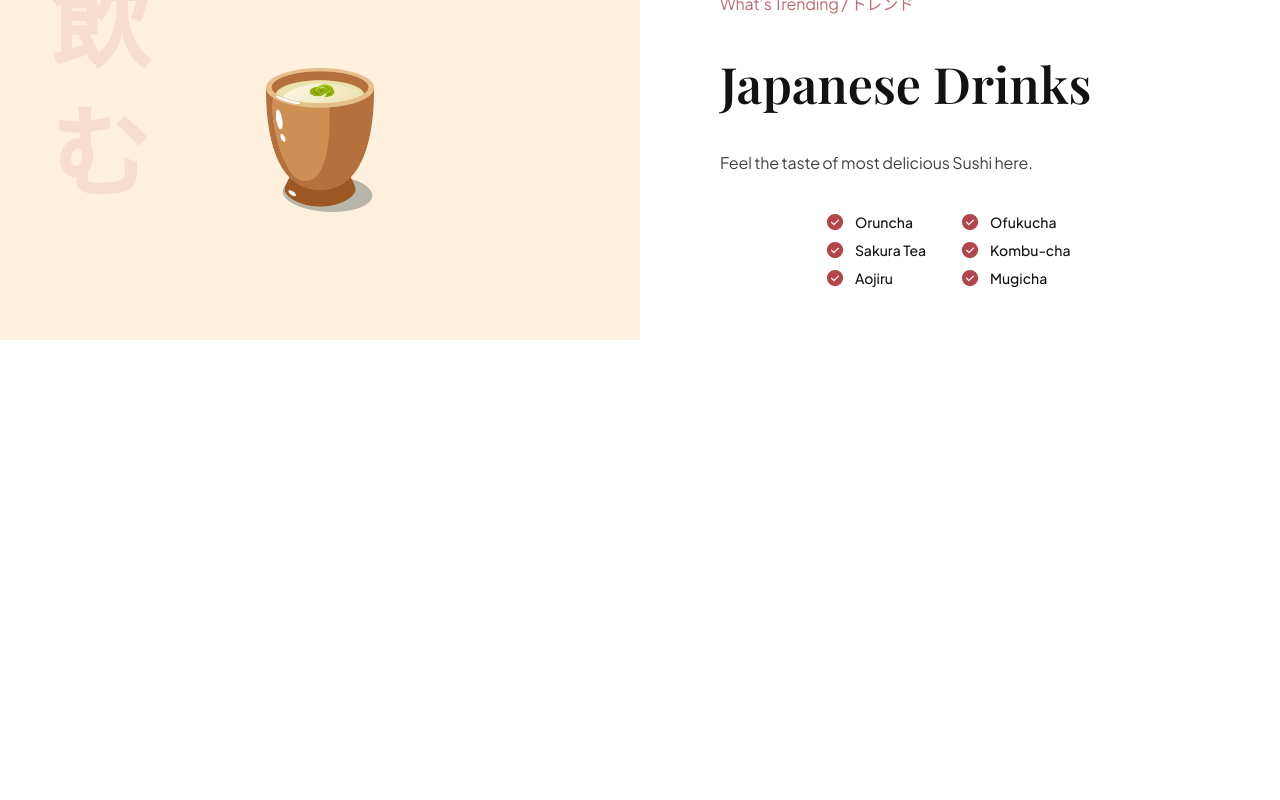
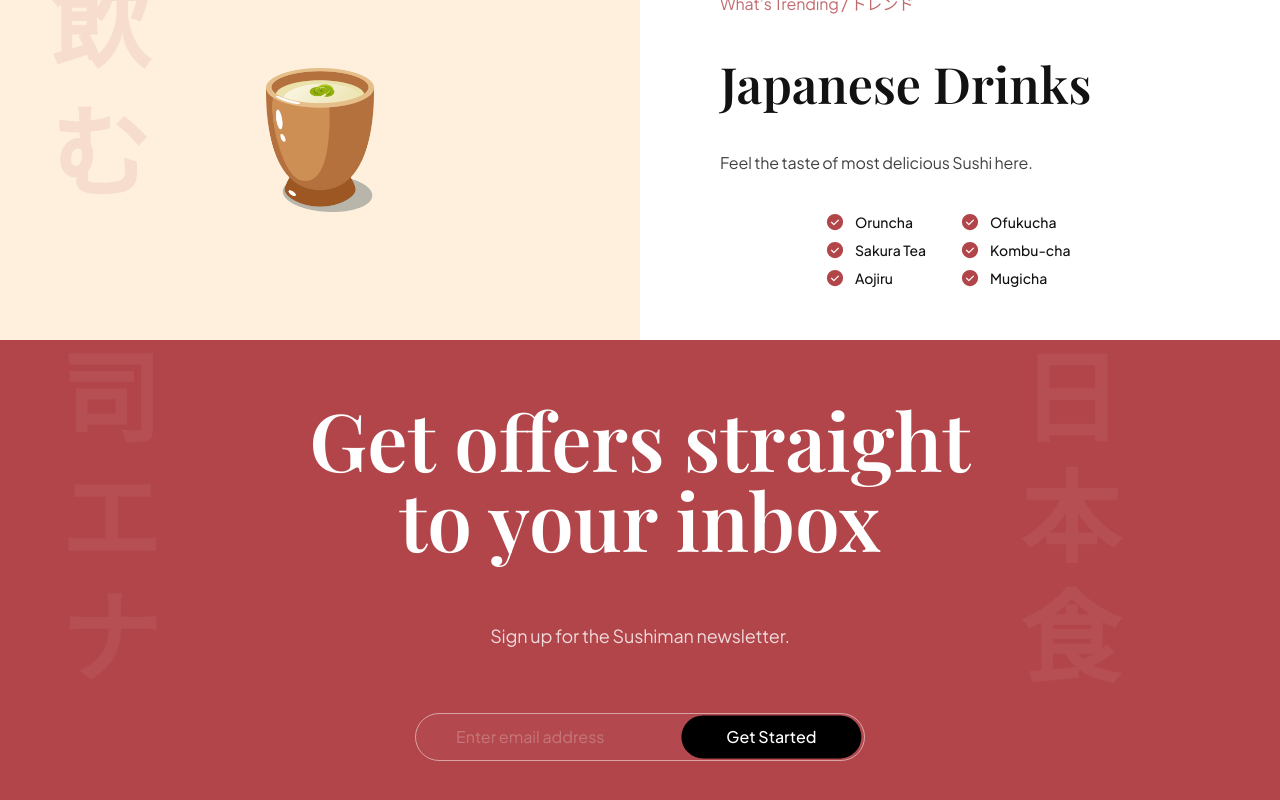
Before and after one commit to llucasgomes/dev-sushi, a React (Vite) app: page / in a window 1280 px wide. Shown: the part 2790-3590 px from the top of the page. Before the commit the page ends 3130 px from the top, so only its background shows below. Built offline with nearby package versions, Linux system fonts and the light colour scheme; a web font is replaced by a local one.

Commit message:
:sparkles: chore: Add "NewLetter"

```diff
--- a/src/app/App.jsx
+++ b/src/app/App.jsx
@@ -2,16 +2,18 @@ import { About } from "../shared/components/About";
 import { Foods } from "../shared/components/Foods";
 import { Hero } from "../shared/components/Hero";
 import { NavBar } from "../shared/components/Navbar";
+import { NewLetter } from "../shared/components/NewLetter";
 import { Trending } from "../shared/components/Trending";
 
 function App() {
   return (
     <>
-       <NavBar />
+      <NavBar />
       <Hero />
       <About />
       <Foods />
       <Trending />
+      <NewLetter />
     </>
   );
 }
```
